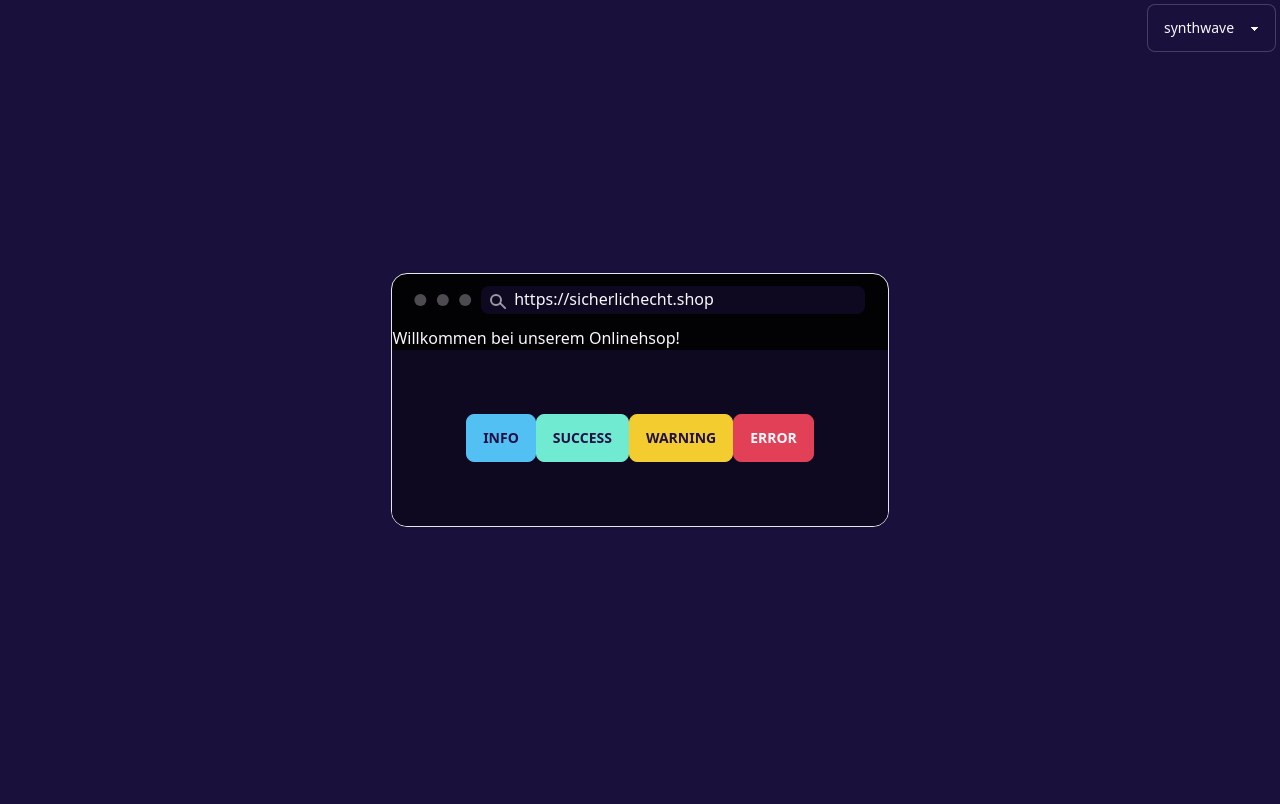
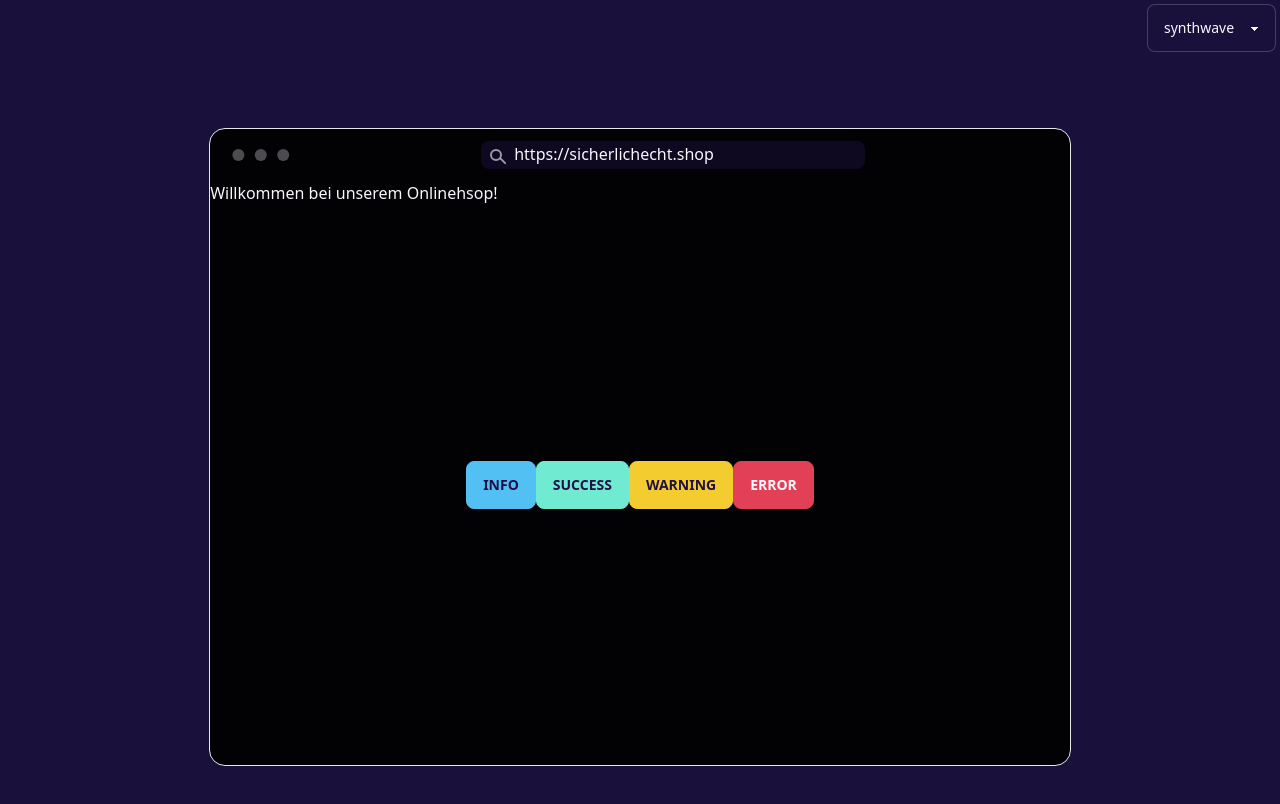
Before and after one commit to johak-at/dark-hak, a SvelteKit app: page /hidden-costs in a window 1280 px wide. Shown: the top 804 px of the page. Built offline with nearby package versions, Linux system fonts and the light colour scheme.

Commit message:
größe änderung

```diff
--- a/src/routes/hidden-costs/+page.svelte
+++ b/src/routes/hidden-costs/+page.svelte
@@ -4,7 +4,7 @@
 	</div>
 	<div>Willkommen bei unserem Onlinehsop!</div>
 
-	<div class="flex justify-center px-4 py-16 bg-base-200">
+	<div class="flex justify-center px-64 py-64 bg-base-800">
 		<button class="btn btn-info">Info</button>
 		<button class="btn btn-success">Success</button>
 		<button class="btn btn-warning">Warning</button>
```
